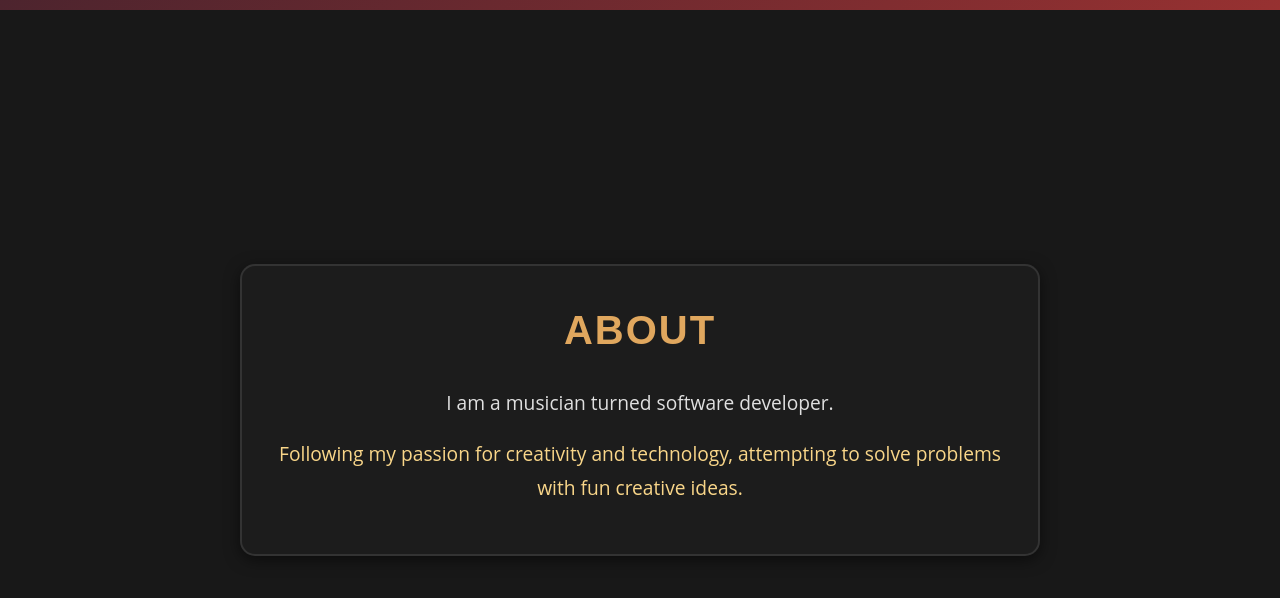
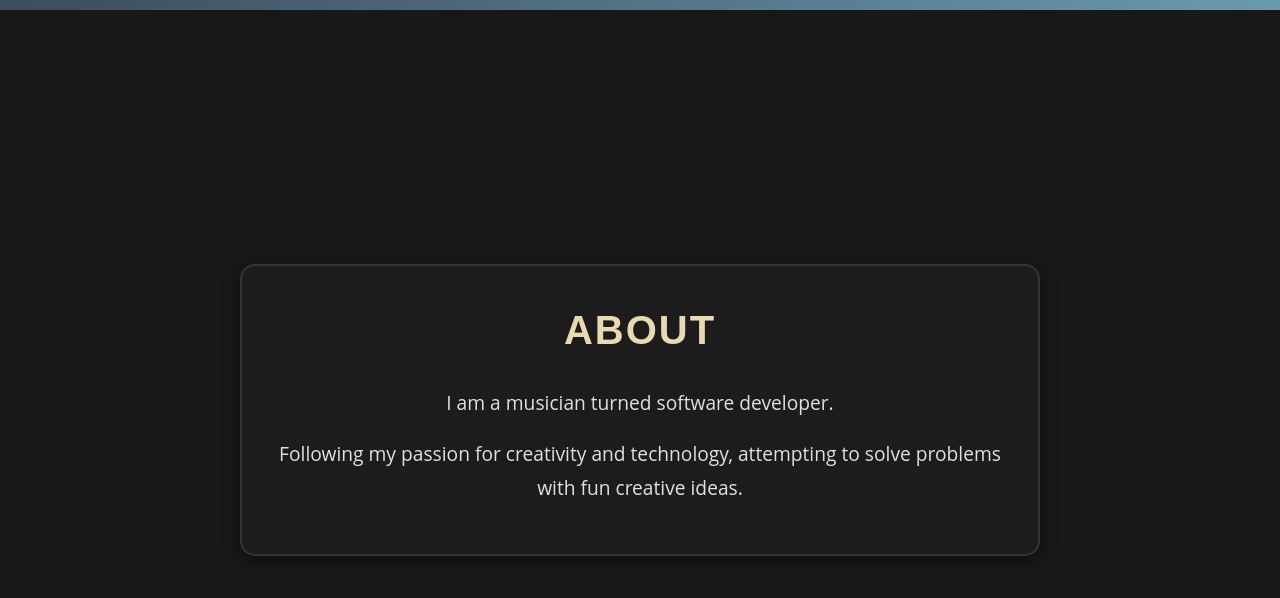
Before and after one commit to jordanfh1/my-portfolio, a Next.js app: page / in a window 1280 px wide. Shown: the part 790-1388 px from the top of the page. Built offline with nearby package versions, Linux system fonts and the light colour scheme.

Commit message:
font color change

```diff
--- a/src/app/globals.css
+++ b/src/app/globals.css
@@ -1,11 +1,9 @@
-/* globals.css */
-
 :root {
   --color-background: #121212;
-  --color-primary: #F5E7B2;
-  --color-secondary: #E0A75E;
-  --color-text: #e0e0e0;
-  --color-accent: #03dac6;
+  --color-primary: #EAD8B1;
+  --color-secondary: #6A9AB0;
+  --color-text: #EEEEEE;
+  --color-accent: #3A6D8C;
   --font-family: 'Roboto', sans-serif;
 }
 
--- a/src/components/About/About.module.css
+++ b/src/components/About/About.module.css
@@ -21,7 +21,7 @@
   .h2 {
     font-size: 2.5rem;
     margin-bottom: 1.5rem;
-    color: #E0A75E;
+    color: #EAD8B1;
     text-transform: uppercase;
     font-family: 'Orbitron', sans-serif;
     letter-spacing: 0.05em;
@@ -34,9 +34,7 @@
     margin-bottom: 1rem;
   }
 
-  .p:nth-child(3) {
-    color: #F9D689;
-  }
+
 
   .about div:hover {
     background: rgba(255, 255, 255, 0.05);
--- a/src/components/Contact/Contact.module.css
+++ b/src/components/Contact/Contact.module.css
@@ -84,5 +84,5 @@
 .textarea:focus {
   outline: none;
   border-color: var(--color-primary);
-  box-shadow: 0 0 5px rgba(239, 35, 60, 0.5);
+  box-shadow: 0 0 5px #6A9AB0;
 }
--- a/src/components/Header/Header.module.css
+++ b/src/components/Header/Header.module.css
@@ -1,4 +1,6 @@
-
+.white{
+  color: var(--color-text);
+}
 .header {
     position: fixed;
     top: 0;
@@ -19,9 +21,9 @@
   }
 
   .logo {
+    color: var(--color-text);
     font-size: 1.5rem;
     font-weight: bold;
-    color: var(--color-primary);
   }
 
   .navLinks {
@@ -30,6 +32,7 @@
   }
 
   .navLink {
+    color: var(--color-text);
     font-size: 1rem;
     position: relative;
   }
@@ -39,7 +42,7 @@
     display: block;
     width: 0%;
     height: 2px;
-    background: var(--color-primary);
+    background: var(--color-text);
     transition: width 0.3s;
     position: absolute;
     bottom: -5px;
--- a/src/components/Header/Header.tsx
+++ b/src/components/Header/Header.tsx
@@ -3,7 +3,7 @@ import styles from './Header.module.css';
 const Header = () => (
   <header className={styles.header}>
     <nav className={styles.navbar}>
-      <div className={styles.logo}><a href="/">Jordan Houghton</a></div>
+      <div className={styles.logo}><a className={styles.white} href="/">Jordan Houghton</a></div>
       <div className={styles.navLinks}>
         <a href="#about" className={styles.navLink}>About</a>
         <a href="#skills" className={styles.navLink}>Skills</a>
--- a/src/components/Hero/Hero.module.css
+++ b/src/components/Hero/Hero.module.css
@@ -5,7 +5,7 @@
     flex-direction: column;
     justify-content: center;
     align-items: center;
-    background: linear-gradient(135deg, #1f1c2c, #973131);
+    background: linear-gradient(135deg, #1f1c2c, #6A9AB0);
     text-align: center;
     color: var(--color-text);
     position: relative;
@@ -20,7 +20,7 @@
 
   .subtitle {
     font-size: 1.5rem;
-    color: var(--color-secondary);
+    color: var(--color-primary);
     animation: fadeInUp 1s ease-out;
   }
 
@@ -68,36 +68,19 @@
   @keyframes wave {
     0%, 100% {
       transform: translateY(0);
-      color: #973131;
     }
     25% {
-      transform: translateY(-5px);
-      color: #E0A75E;
+      transform: translateY(-2px);
     }
     50% {
-      transform: translateY(5px);
-      color: #F9D689;
+      transform: translateY(2px);
     }
     75% {
       transform: translateY(-3px);
-      color: #F5E7B2;
     }
   }
 
-  @keyframes crazy-colors {
-    0%, 100% {
-      color: #F5E7B2;
-    }
-    25% {
-      color: #F9D689;
-    }
-    50% {
-      color: #E0A75E;
-    }
-    75% {
-      color: #973131;
-    }
-  }
+
 
   .span {
     display: inline-block;
```
